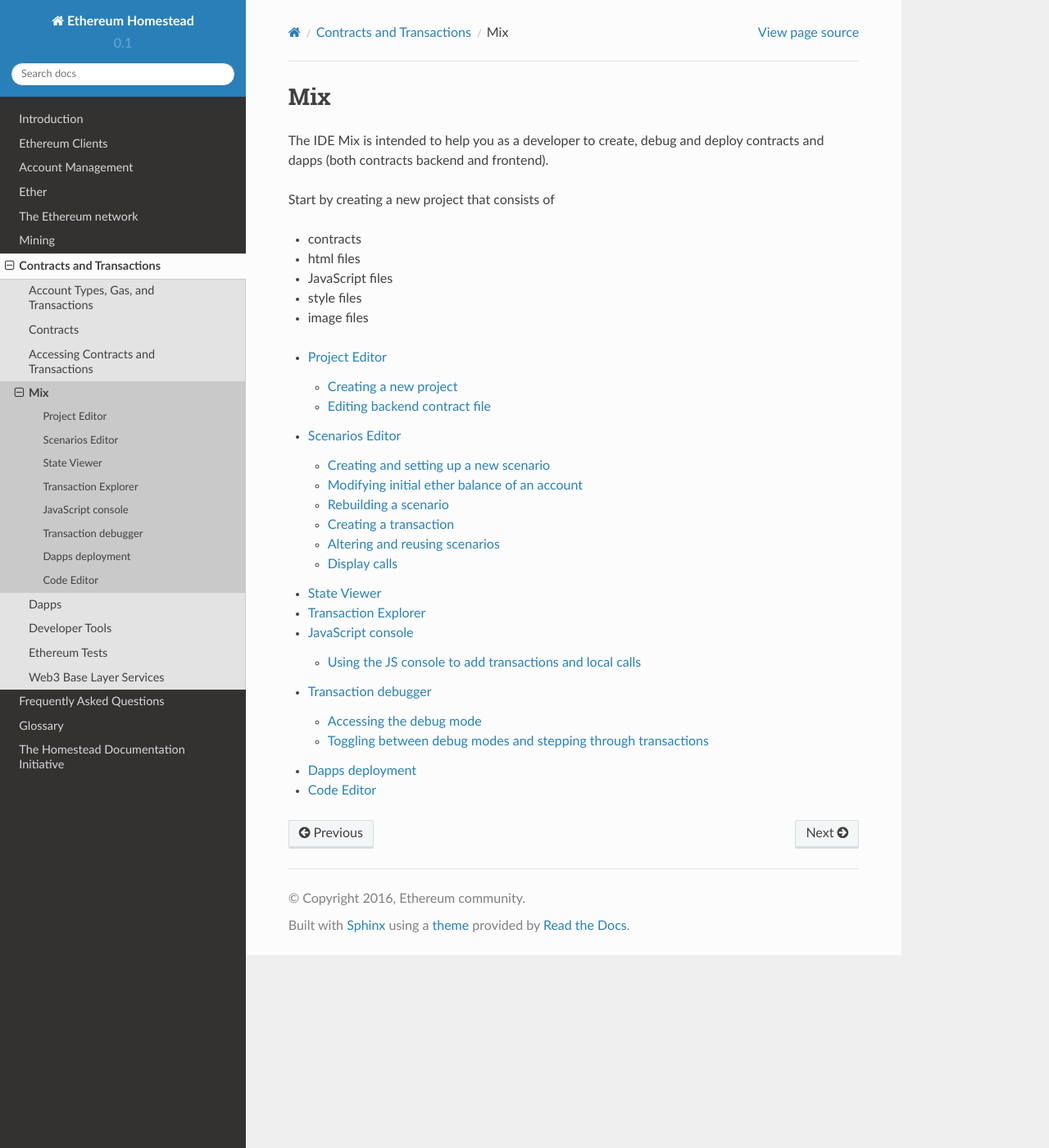
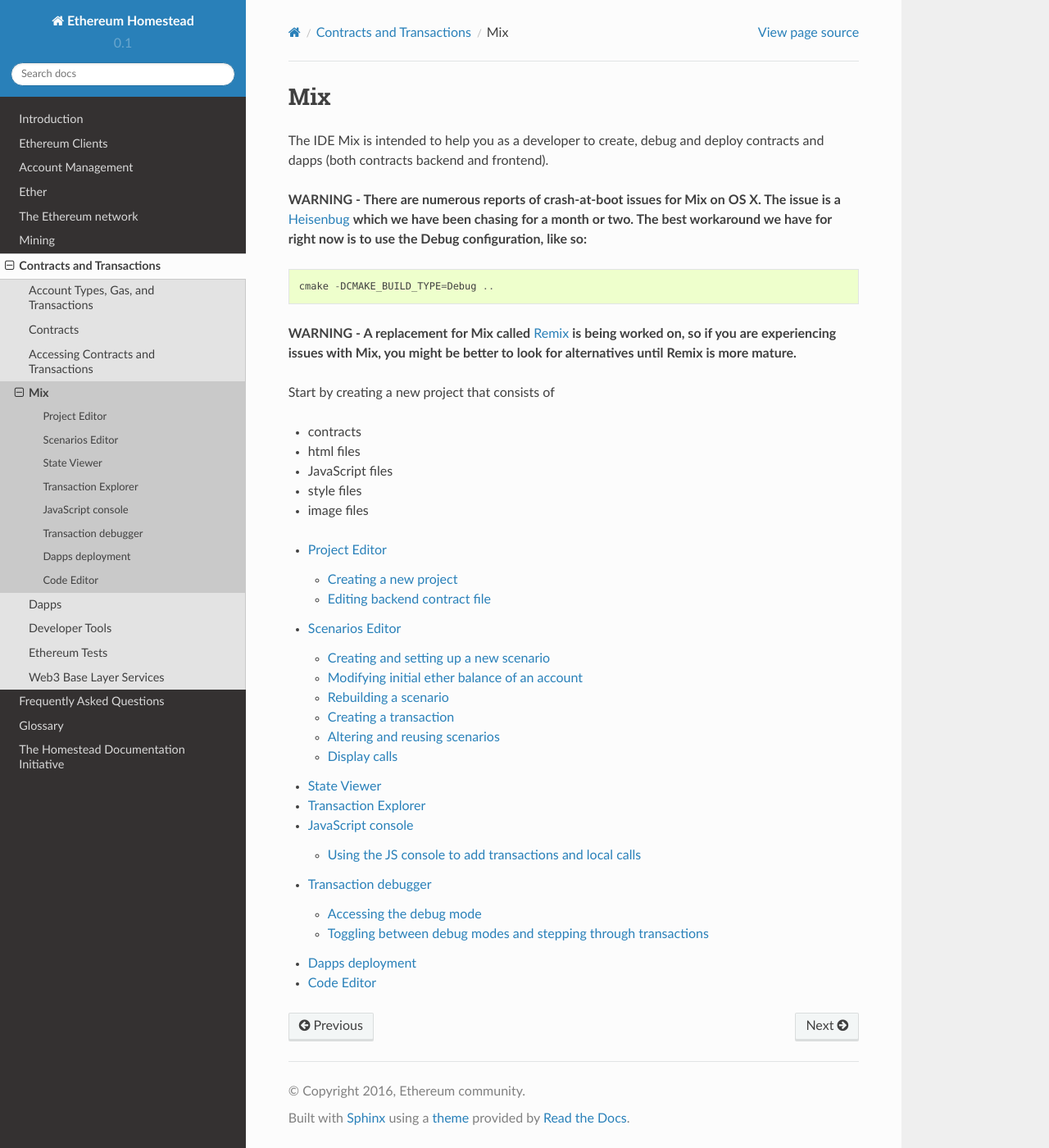
Before and after one commit to ethereum/homestead-guide, a Sphinx documentation site: the page built from source/contracts-and-transactions/mix.rst, in a window 1280 px wide and 1400 px high. Shown: the whole window at 82% size. Built offline with Sphinx 7.4.7 and the Read the Docs theme 2.0.0, drawn with Linux system fonts in a browser that asks for light colours.

Commit message:
Warning around Mix.

```diff
--- a/source/contracts-and-transactions/mix.rst
+++ b/source/contracts-and-transactions/mix.rst
@@ -7,6 +7,17 @@
 
 The IDE Mix is intended to help you as a developer to create, debug and
 deploy contracts and dapps (both contracts backend and frontend).
+
+**WARNING - There are numerous reports of crash-at-boot issues for Mix on
+OS X.  The issue is a** `Heisenbug <https://en.wikipedia.org/wiki/Heisenbug>`_
+**which we have been chasing for a month or two.  The best workaround we have
+for right now is to use the Debug configuration, like so:** ::
+
+    cmake -DCMAKE_BUILD_TYPE=Debug ..
+
+**WARNING - A replacement for Mix called** `Remix <https://blog.ethereum.org/2016/05/04/c-dev-update-announcing-remix/>`_
+**is being worked on, so if you are experiencing issues with Mix, you might be better
+to look for alternatives until Remix is more mature.**
 
 Start by creating a new project that consists of
 
```
